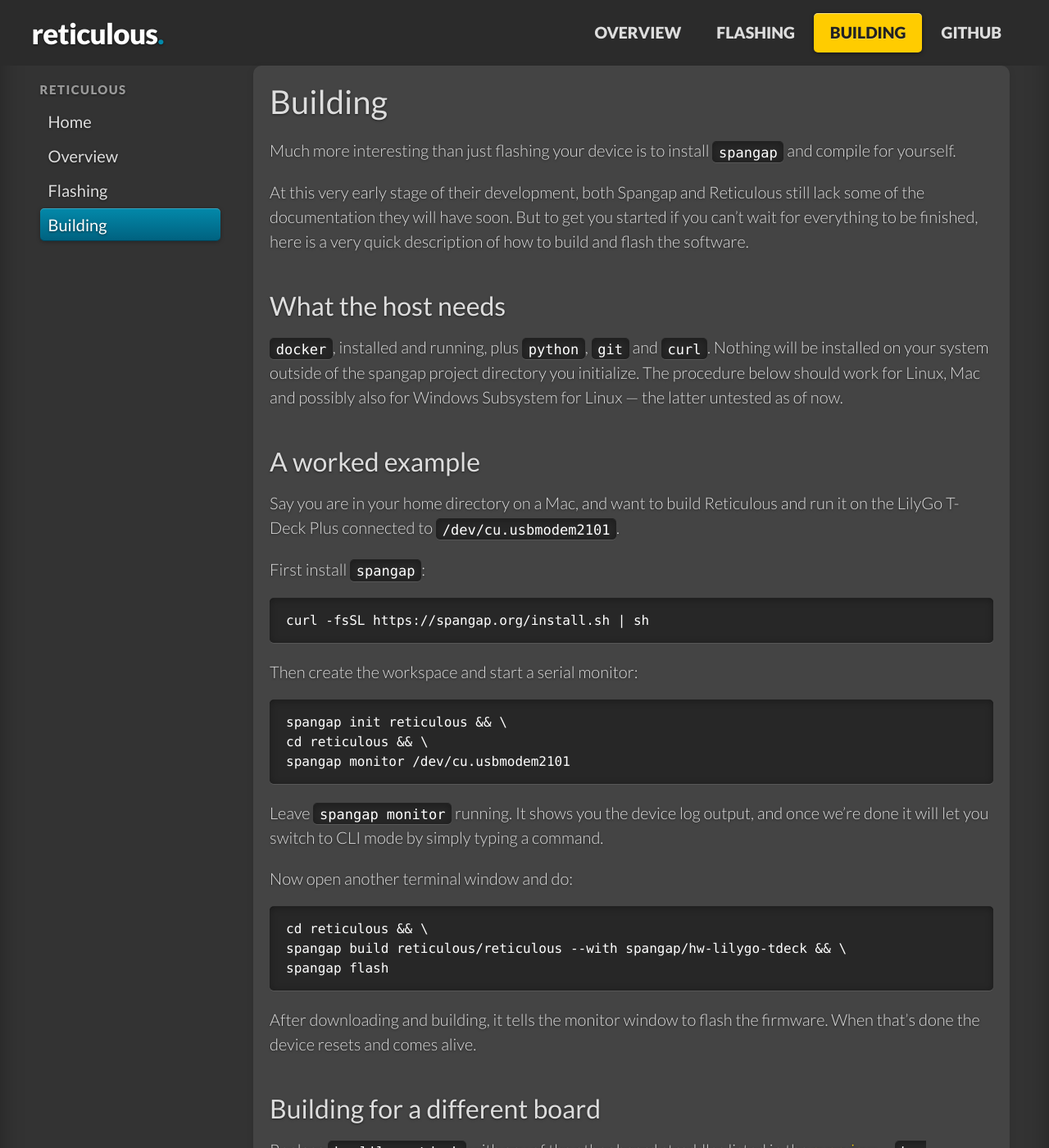
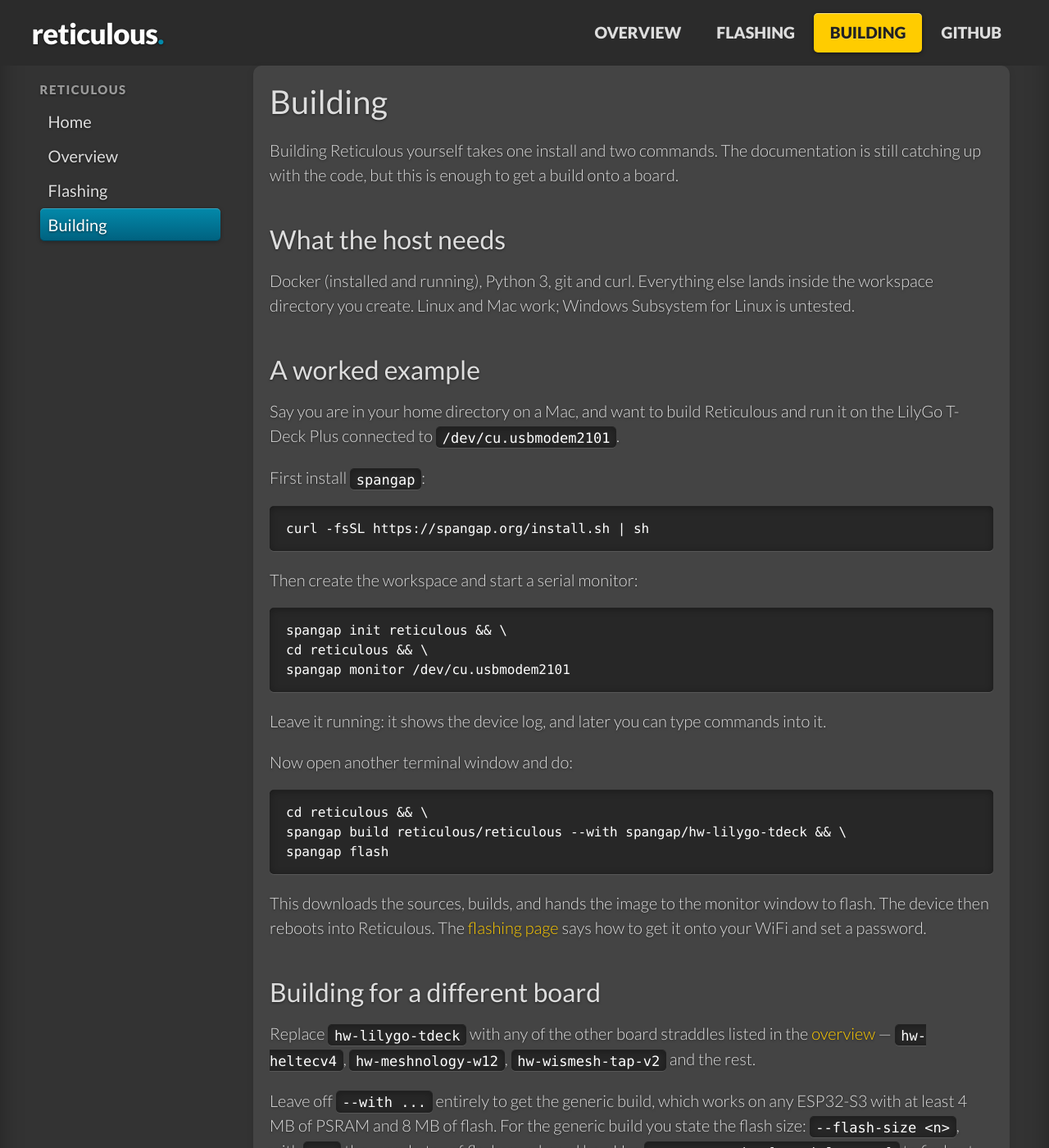
Before and after one commit to reticulous/reticulous.github.io, a Jekyll site: the page built from building.md, in a window 1280 px wide and 1400 px high. Shown: the whole window at 82% size. Built offline with Jekyll 4.4.1, drawn with Linux system fonts in a browser that asks for light colours; some of the changed text lies outside the part shown.

Commit message:
Plainer prose, getting-going first; sibling site is spangap.org, repo renamed from reticulous.github.io
Signed-off-by: Rop Gonggrijp <rop@gonggri.jp>

````diff
--- a/_config.yml
+++ b/_config.yml
@@ -17,7 +17,7 @@ baseurl: ""
 # The sibling site. Every cross-site link goes through this, so the two move
 # to their own domains one line at a time instead of one link at a time. Links
 # inside this site use `relative_url` and need no such thing.
-spangap_url: https://spangap.github.io
+spangap_url: https://spangap.org
 
 nav:
   - name: Overview
--- a/building.md
+++ b/building.md
@@ -5,20 +5,15 @@ description: >-
   it. All the host needs is Docker, git and Python.
 ---
 
-Much more interesting than just flashing your device is to install `spangap` and
-compile for yourself.
-
-At this very early stage of their development, both Spangap and Reticulous still
-lack some of the documentation they will have soon. But to get you started if
-you can't wait for everything to be finished, here is a very quick description of
-how to build and flash the software.
+Building Reticulous yourself takes one install and two commands. The
+documentation is still catching up with the code, but this is enough to get a
+build onto a board.
 
 ## What the host needs
 
-`docker`, installed and running, plus `python`, `git` and `curl`. Nothing will be
-installed on your system outside of the spangap project directory you
-initialize. The procedure below should work for Linux, Mac and possibly also for
-Windows Subsystem for Linux — the latter untested as of now.
+Docker (installed and running), Python 3, git and curl. Everything else lands
+inside the workspace directory you create. Linux and Mac work; Windows
+Subsystem for Linux is untested.
 
 ## A worked example
 
@@ -39,8 +34,8 @@ cd reticulous && \
 spangap monitor /dev/cu.usbmodem2101
 ```
 
-Leave `spangap monitor` running. It shows you the device log output, and once
-we're done it will let you switch to CLI mode by simply typing a command.
+Leave it running: it shows the device log, and later you can type commands
+into it.
 
 Now open another terminal window and do:
 
@@ -50,8 +45,10 @@ spangap build reticulous/reticulous --with spangap/hw-lilygo-tdeck && \
 spangap flash
 ```
 
-After downloading and building, it tells the monitor window to flash the
-firmware. When that's done the device resets and comes alive.
+This downloads the sources, builds, and hands the image to the monitor window
+to flash. The device then reboots into Reticulous. The
+[flashing page]({{ '/flashing/' | relative_url }}#after-it-boots) says how to
+get it onto your WiFi and set a password.
 
 ## Building for a different board
 
@@ -60,10 +57,10 @@ Replace `hw-lilygo-tdeck` with any of the other board straddles listed in the
 `hw-meshnology-w12`, `hw-wismesh-tap-v2` and the rest.
 
 Leave off `--with ...` entirely to get the generic build, which works on any
-ESP32-S3 with at least 4 MB of PSRAM and 8 MB of flash. To target a generic board
-whose flash size you need to state, use `--flash-size <n>`, where `<n>` is the
-number of megabytes of flash your ESP32-S3 has. Use `spangap probe [<serial
-port>]` to find out whether your ESP32 has PSRAM and how much flash it has.
+ESP32-S3 with at least 4 MB of PSRAM and 8 MB of flash. For the generic build
+you state the flash size: `--flash-size <n>`, with `<n>` the megabytes of flash
+your board has. Use `spangap probe [<serial port>]` to find out whether your
+ESP32 has PSRAM and how much flash it has.
 
 <div class="note info" markdown="1">
 The build system, the straddle model and the container it all runs in are
````
Also changed, not shown: flashing.md (+19 -25 lines), index.md (+17 -24 lines), overview.md (+51 -62 lines), README.md.
